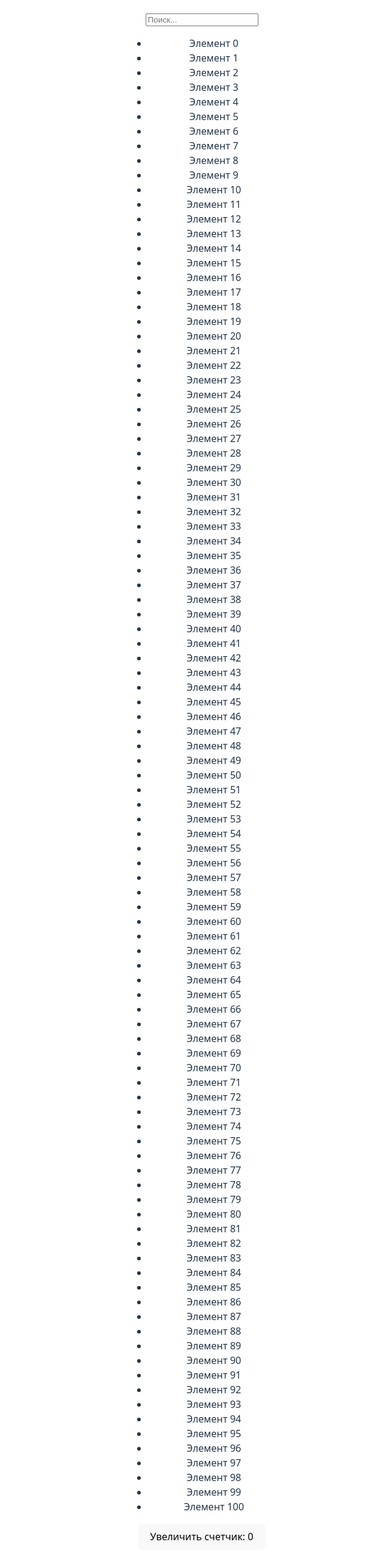
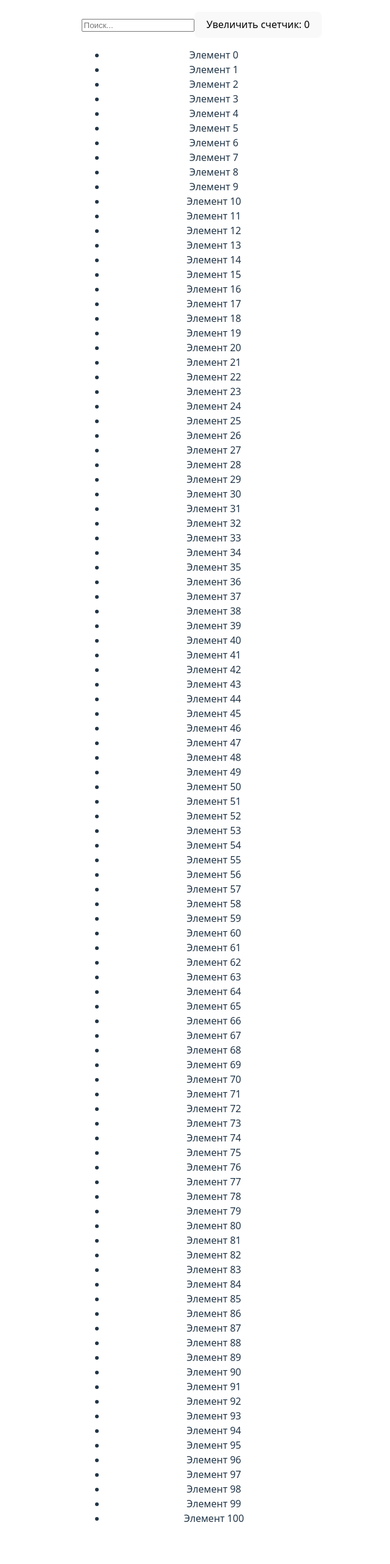
Before and after one commit to Mirsav/tasks, a React (Vite) app: page / in a window 1280 px wide. Shown: the part 79-2644 px from the top of the page at 61% size, without its empty margins (309-949 px from the left). Built offline with nearby package versions, Linux system fonts and the light colour scheme.

Commit message:
small changes

```diff
--- a/src/App.jsx
+++ b/src/App.jsx
@@ -39,8 +39,9 @@ function App() {
     <>
     <h3>Отсортированный список</h3>
       <SearchInput onChange={handleSearch}/>
+      <CounterButton onClick={plusCount} count={count}/>
       <ItemList items={filtered}/>
-      <CounterButton onClick={plusCount} count={count}/>
+
     </>
   );
 }
```
